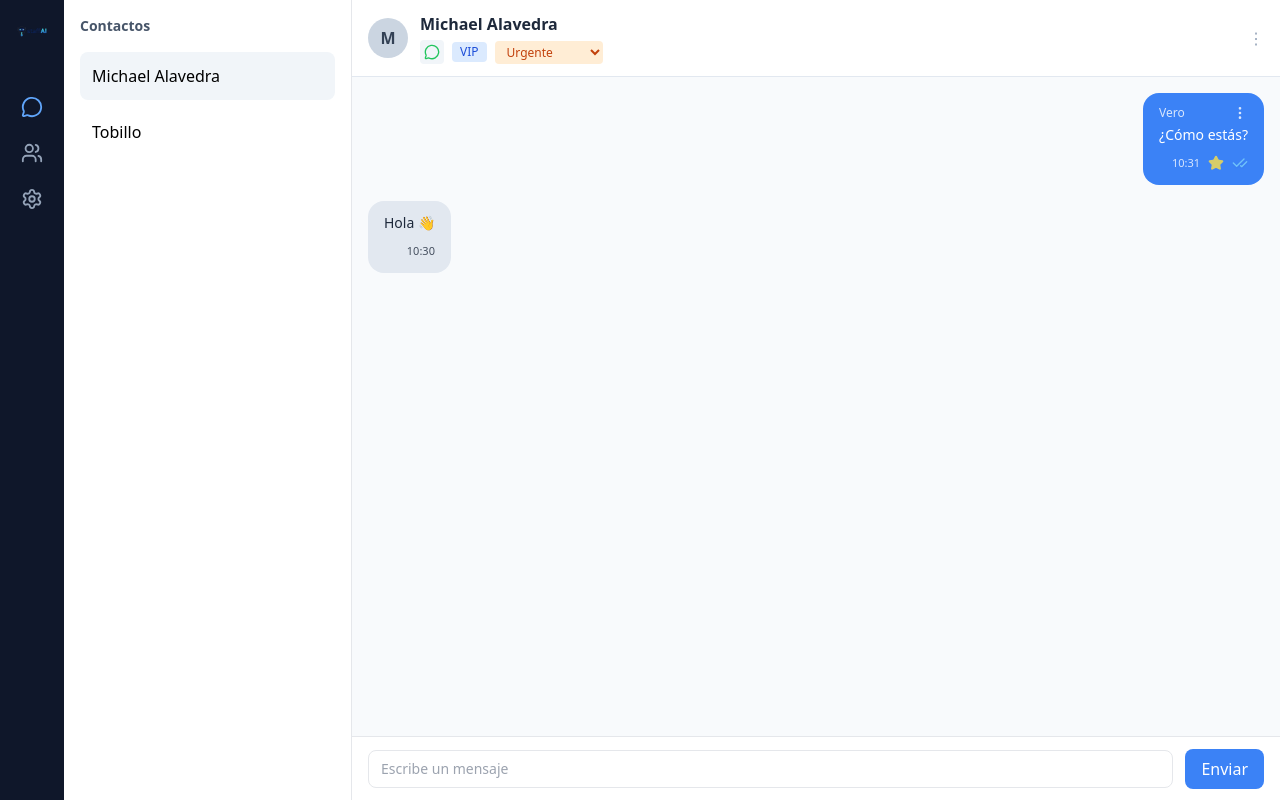
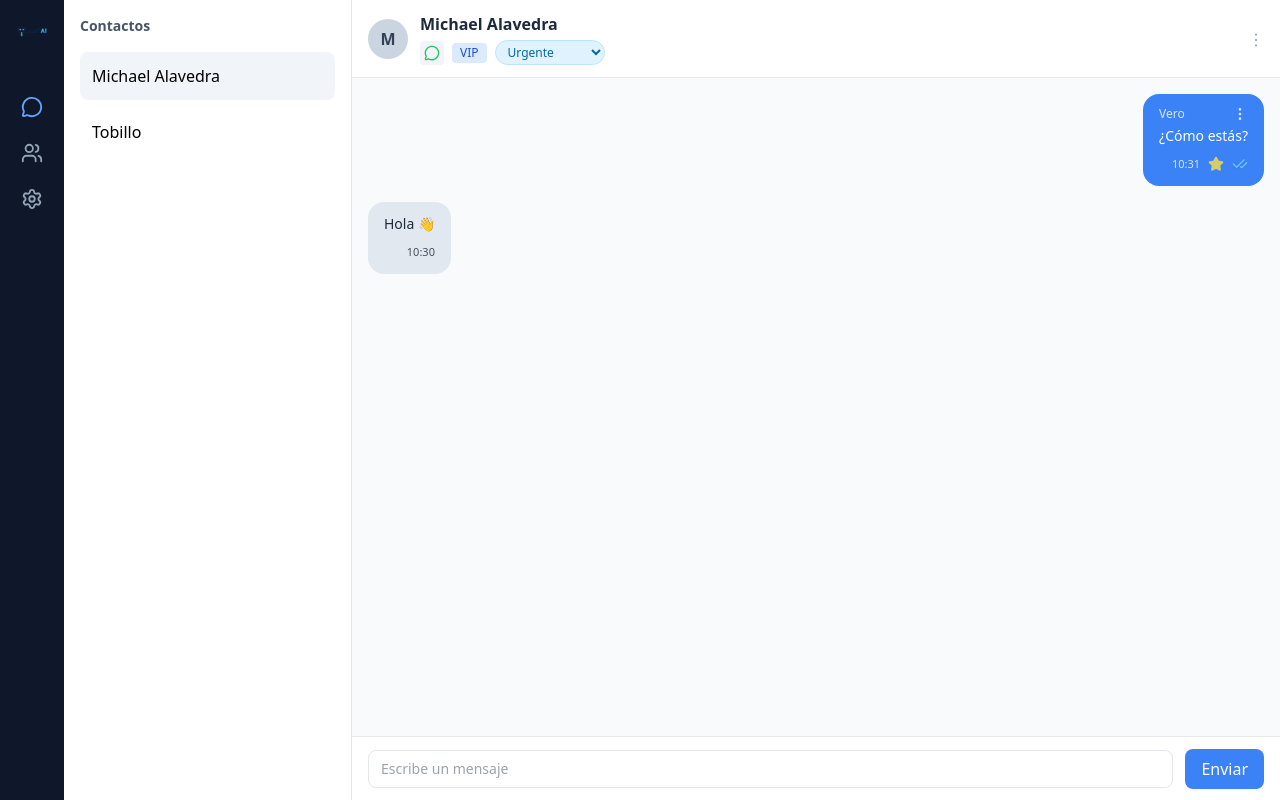
Before and after one commit to VeckaAR/staffai-frontend, a React (Vite) app: page /chat in a window 1280 px wide. Built offline with nearby package versions, Linux system fonts and the light colour scheme.

Commit message:
Chat UI: etiquetas Urgente/Importante y header alineado a marca

```diff
--- a/src/components/chat/ChatHeader.jsx
+++ b/src/components/chat/ChatHeader.jsx
@@ -1,6 +1,6 @@
 import { MessageCircle, Instagram, Facebook } from "lucide-react";
 
-/* 🔹 ICONOS DE RED SOCIAL (DEBEN IR ARRIBA) */
+/* 🔹 ICONOS DE RED SOCIAL */
 const socialIcons = {
   whatsapp: <MessageCircle className="w-4 h-4 text-green-500" />,
   instagram: <Instagram className="w-4 h-4 text-pink-500" />,
@@ -11,7 +11,6 @@ export default function ChatHeader() {
   // datos mock (luego vienen de backend)
   const social = "whatsapp"; // whatsapp | instagram | facebook
   const clientType = "VIP";
-  const priority = "Urgente";
 
   return (
     <header className="flex items-center justify-between px-4 py-3 border-b border-slate-200 bg-white">
@@ -36,12 +35,25 @@ export default function ChatHeader() {
             </span>
 
             {/* Clasificación fija */}
-            <span className="px-2 py-0.5 text-xs rounded bg-blue-100 text-blue-700">
+            <span className="px-2 py-0.5 text-xs rounded bg-blue-100 text-blue-700 font-medium">
               {clientType}
             </span>
 
-            {/* Clasificación editable */}
-            <select className="text-xs bg-orange-100 text-orange-700 rounded px-2 py-0.5 outline-none">
+            {/* Clasificación editable (ACTUALIZADA A CELESTE) */}
+            <select
+              className="
+                text-xs
+                bg-sky-100
+                text-sky-700
+                border border-sky-200
+                rounded-full
+                px-2 py-0.5
+                font-medium
+                outline-none
+                focus:ring-2
+                focus:ring-sky-300
+              "
+            >
               <option>Urgente</option>
               <option>Normal</option>
               <option>Seguimiento</option>
```
